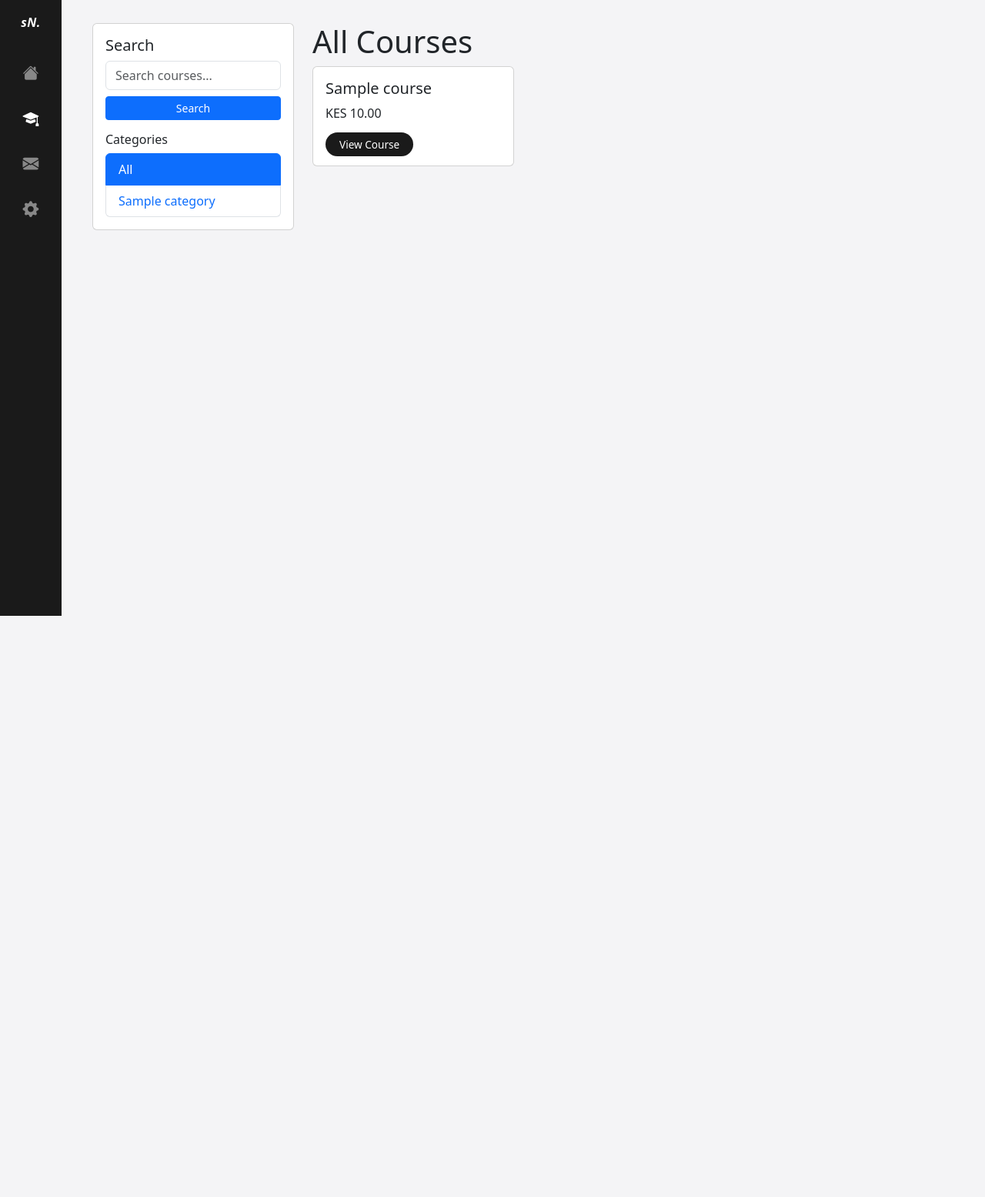
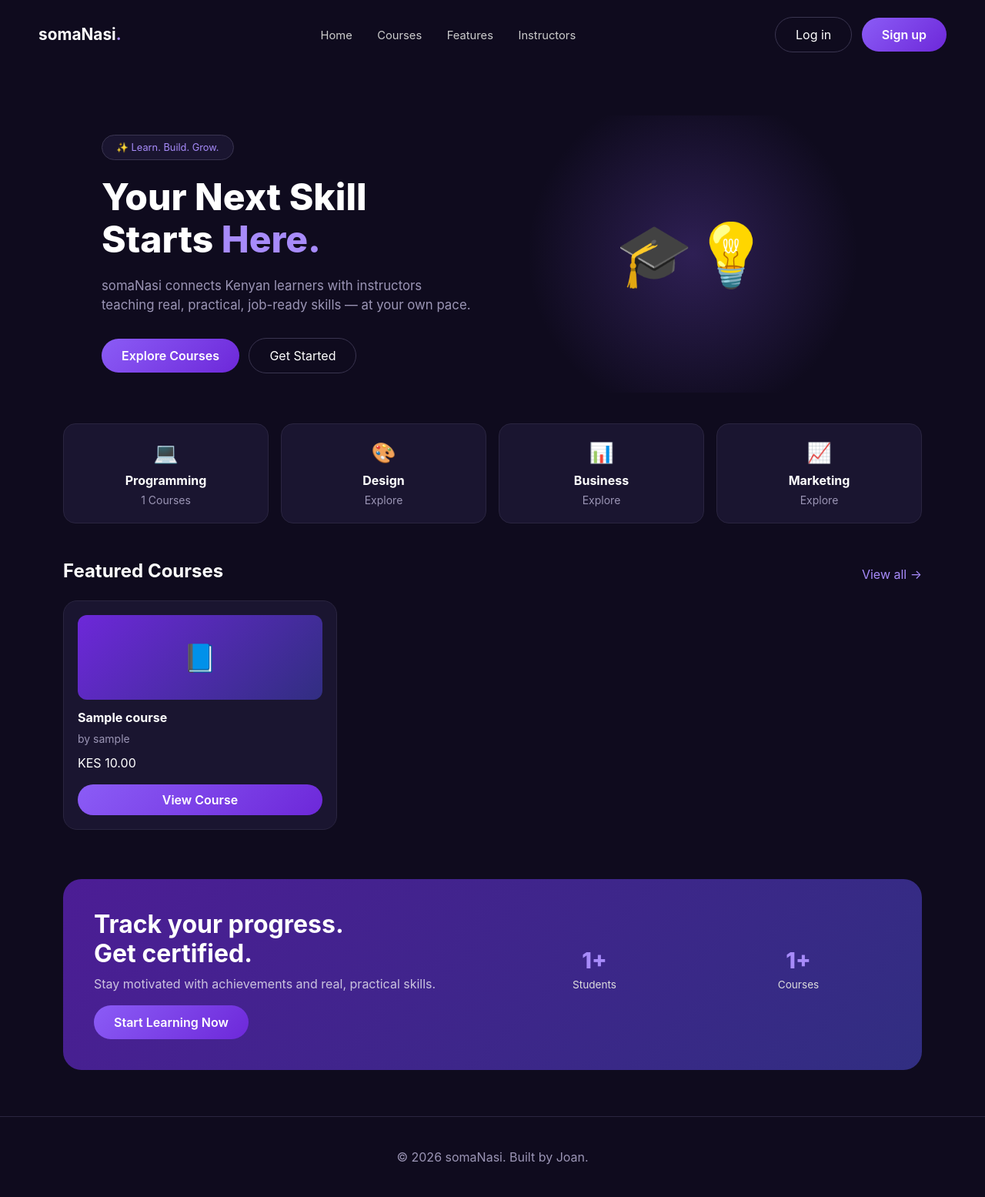
Before and after one commit to JoanMoraro/somaNasi, a Django app: page / in a window 1280 px wide. Shown: the whole page at 77% size. Before the commit the page ends 800 px from the top, so only its background shows below. Run offline with Django 5.2, Linux system fonts and the light colour scheme; tables that the repository leaves empty hold one stand-in row (values such as "Sample post").

Commit message:
Changed theme

```diff
--- a/core/static/core/style.css
+++ b/core/static/core/style.css
@@ -1,46 +1,56 @@
 :root {
-    --dark-sidebar: #1A1A1A;
-    --light-bg: #F4F4F6;
-    --card-bg: #FFFFFF;
-    --accent: #1A1A1A;
+    --bg-dark: #0F0B1E;
+    --card-dark: #1A1530;
+    --card-dark-alt: #211B3D;
+    --purple: #8B5CF6;
+    --purple-light: #A78BFA;
+    --purple-deep: #6D28D9;
+    --text-muted: #9B95B5;
+    --border-dark: #2A2540;
 }
 
 body {
-    background-color: var(--light-bg);
+    background-color: var(--bg-dark);
+    color: #fff;
 }
 
-/* Icon sidebar */
+/* Sidebar */
 .sidebar {
-    background-color: var(--dark-sidebar);
-    width: 80px;
+    background-color: var(--card-dark);
+    width: 100px;
     min-height: 100vh;
     display: flex;
     flex-direction: column;
     align-items: center;
     padding-top: 20px;
+    border-right: 1px solid var(--border-dark);
 }
 
 .sidebar .brand {
     color: #fff;
     font-weight: 700;
-    font-style: italic;
-    font-size: 1.00rem;
-    letter-spacing: 0.5px;
+    font-size: 0.95rem;
     margin-bottom: 40px;
     text-align: center;
-    line-height: 1.2;
-    padding: 0 4px;
+    padding: 0 8px;
 }
 
 .sidebar a {
-    color: #888;
+    color: var(--text-muted);
     font-size: 1.3rem;
-    margin-bottom: 28px;
+    margin-bottom: 22px;
     text-decoration: none;
+    width: 44px;
+    height: 44px;
+    display: flex;
+    align-items: center;
+    justify-content: center;
+    border-radius: 12px;
 }
 
 .sidebar a:hover, .sidebar a.active {
     color: #fff;
+    background: linear-gradient(135deg, var(--purple), var(--purple-deep));
 }
 
 .sidebar .logout-icon {
@@ -135,17 +174,11 @@ body {
     margin-right: 14px;
 }
 
-.course-row h6 {
-    margin-bottom: 0;
-    font-weight: 600;
-}
-
-.course-row small {
-    color: #888;
-}
+.course-row h6 { margin-bottom: 0; font-weight: 600; color: #fff; }
+.course-row small { color: var(--text-muted); }
 
 .btn-dark-pill {
-    background: var(--dark-sidebar);
+    background: linear-gradient(135deg, var(--purple), var(--purple-deep));
     color: #fff;
     border-radius: 30px;
     padding: 6px 18px;
@@ -154,27 +187,63 @@ body {
     text-decoration: none;
 }
 
-.btn-dark-pill:hover {
-    background: #333;
-    color: #fff;
-}
+.btn-dark-pill:hover { color: #fff; opacity: 0.9; }
 
-/* Premium card */
 .premium-card {
-    background: #fff;
     border-radius: 18px;
     padding: 20px;
 }
 
-.premium-card h6 {
-    font-weight: 700;
+.premium-card h6 { font-weight: 700; color: #fff; }
+.premium-card p { color: var(--text-muted); }
+
+/* Journey / progress card */
+.journey-card {
+    background: linear-gradient(135deg, #4C1D95, #312E81);
+    border-radius: 18px;
+    padding: 22px;
+    color: #fff;
 }
 
+.journey-card .percent { font-size: 2rem; font-weight: 800; }
 
-textarea {
-    width: 100%;
+.progress-bar-track {
+    background: rgba(255,255,255,0.15);
+    border-radius: 30px;
+    height: 8px;
+    overflow: hidden;
+}
+
+.progress-bar-fill {
+    background: var(--purple-light);
+    height: 100%;
+    border-radius: 30px;
+}
+
+/* Achievement / mission list */
+.mission-item {
+    display: flex;
+    align-items: center;
+    gap: 10px;
+    padding: 8px 0;
+    color: #ddd;
+    font-size: 0.9rem;
+}
+
+.mission-item i.done { color: #34D399; }
+
+textarea, input[type="text"], input[type="password"], input[type="email"] {
+    background: var(--card-dark-alt) !important;
+    color: #fff !important;
+    border: 1px solid var(--border-dark) !important;
     border-radius: 12px;
-    border: 1px solid #eee;
     padding: 10px;
-    margin-top: 6px;
 }
+
+textarea { width: 100%; margin-top: 6px; }
+
+label { color: #ddd !important; }
+
+.badge.bg-dark { background: var(--card-dark-alt) !important; }
+
+a { color: var(--purple-light); }
--- a/core/templates/core/base.html
+++ b/core/templates/core/base.html
@@ -14,7 +14,7 @@
 <div class="d-flex">
     <!-- Sidebar -->
 <div class="sidebar">
-    <div class="brand">sN.</div>
+    <div class="brand">SomaNasi</div>
     <a href="{% url 'dashboard' %}" class="{% if request.resolver_match.url_name == 'dashboard' %}active{% endif %}"><i class="bi bi-house-fill"></i></a>
     <a href="{% url 'course_list' %}" class="{% if request.resolver_match.url_name == 'course_list' %}active{% endif %}"><i class="bi bi-mortarboard-fill"></i></a>
 
--- /dev/null
+++ b/core/templates/core/home.html
@@ -0,0 +1,259 @@
+{% load static %}
+<!DOCTYPE html>
+<html lang="en">
+<head>
+    <meta charset="UTF-8">
+    <title>somaNasi — Your Next Skill Starts Here</title>
+    <link rel="stylesheet" href="https://cdn.jsdelivr.net/npm/bootstrap@5.3.0/dist/css/bootstrap.min.css">
+    <link rel="stylesheet" href="https://cdn.jsdelivr.net/npm/bootstrap-icons@1.11.3/font/bootstrap-icons.css">
+    <style>
+        :root {
+            --bg-dark: #0F0B1E;
+            --card-dark: #1A1530;
+            --purple: #8B5CF6;
+            --purple-light: #A78BFA;
+            --text-muted: #9B95B5;
+        }
+        body {
+            background: var(--bg-dark);
+            color: #fff;
+            font-family: -apple-system, BlinkMacSystemFont, 'Segoe UI', Roboto, sans-serif;
+        }
+        .navbar-landing {
+            padding: 22px 50px;
+            display: flex;
+            justify-content: space-between;
+            align-items: center;
+        }
+        .navbar-landing .brand {
+            font-weight: 700;
+            font-size: 1.3rem;
+        }
+        .navbar-landing .brand .dot {
+            color: var(--purple-light);
+        }
+        .nav-links a {
+            color: #ccc;
+            text-decoration: none;
+            margin: 0 14px;
+            font-size: 0.92rem;
+        }
+        .nav-links a:hover { color: #fff; }
+        .btn-purple {
+            background: linear-gradient(135deg, var(--purple), #6D28D9);
+            color: #fff;
+            border-radius: 30px;
+            padding: 10px 26px;
+            text-decoration: none;
+            font-weight: 600;
+            border: none;
+            display: inline-block;
+        }
+        .btn-purple:hover { color: #fff; opacity: 0.9; }
+        .btn-ghost {
+            border: 1px solid #3A3550;
+            color: #fff;
+            border-radius: 30px;
+            padding: 10px 26px;
+            text-decoration: none;
+            display: inline-block;
+        }
+        .hero {
+            padding: 60px 50px 40px;
+        }
+        .hero .tag {
+            background: var(--card-dark);
+            border: 1px solid #3A3550;
+            border-radius: 30px;
+            padding: 6px 18px;
+            font-size: 0.8rem;
+            color: var(--purple-light);
+            display: inline-block;
+            margin-bottom: 20px;
+        }
+        .hero h1 {
+            font-size: 3rem;
+            font-weight: 800;
+            line-height: 1.15;
+        }
+        .hero h1 .highlight { color: var(--purple-light); }
+        .hero p.lead-text {
+            color: var(--text-muted);
+            font-size: 1.05rem;
+            max-width: 480px;
+            margin: 20px 0 30px;
+        }
+        .hero-visual {
+            background: radial-gradient(circle at 50% 50%, rgba(139,92,246,0.25), transparent 70%);
+            border-radius: 24px;
+            min-height: 360px;
+            display: flex;
+            align-items: center;
+            justify-content: center;
+            font-size: 5rem;
+        }
+        .category-pill {
+            background: var(--card-dark);
+            border: 1px solid #2A2540;
+            border-radius: 16px;
+            padding: 18px;
+            text-align: center;
+            transition: 0.2s;
+        }
+        .category-pill:hover { border-color: var(--purple); }
+        .category-pill .icon { font-size: 1.6rem; margin-bottom: 8px; }
+        .category-pill h6 { font-weight: 700; margin-bottom: 2px; }
+        .category-pill small { color: var(--text-muted); }
+
+        .section-title {
+            font-weight: 700;
+            font-size: 1.5rem;
+        }
+        .course-card {
+            background: var(--card-dark);
+            border: 1px solid #2A2540;
+            border-radius: 18px;
+            padding: 18px;
+            height: 100%;
+        }
+        .course-card .thumb {
+            height: 110px;
+            border-radius: 12px;
+            background: linear-gradient(135deg, #6D28D9, #312E81);
+            display: flex;
+            align-items: center;
+            justify-content: center;
+            font-size: 2.2rem;
+            margin-bottom: 14px;
+        }
+        .course-card h6 { font-weight: 700; margin-bottom: 4px; }
+        .course-card small.muted { color: var(--text-muted); }
+
+        .stats-banner {
+            background: linear-gradient(135deg, #4C1D95, #312E81);
+            border-radius: 24px;
+            padding: 40px;
+        }
+        .stats-banner h2 { font-weight: 700; }
+        .stats-banner .stat-num { font-size: 1.8rem; font-weight: 800; color: var(--purple-light); }
+        .stats-banner .stat-label { color: #ddd; font-size: 0.85rem; }
+
+        footer {
+            color: var(--text-muted);
+            text-align: center;
+            padding: 40px;
+            margin-top: 60px;
+            border-top: 1px solid #2A2540;
+        }
+    </style>
+</head>
+<body>
+
+<nav class="navbar-landing">
+    <div class="brand">somaNasi<span class="dot">.</span></div>
+    <div class="nav-links d-none d-md-block">
+        <a href="#">Home</a>
+        <a href="{% url 'course_list' %}">Courses</a>
+        <a href="#features">Features</a>
+        <a href="#instructors">Instructors</a>
+    </div>
+    <div>
+        <a href="{% url 'login' %}" class="btn-ghost me-2">Log in</a>
+        <a href="{% url 'signup' %}" class="btn-purple">Sign up</a>
+    </div>
+</nav>
+
+<div class="container">
+    <div class="row hero align-items-center">
+        <div class="col-md-6">
+            <span class="tag">✨ Learn. Build. Grow.</span>
+            <h1>Your Next Skill <br>Starts <span class="highlight">Here.</span></h1>
+            <p class="lead-text">somaNasi connects Kenyan learners with instructors teaching real, practical, job-ready skills — at your own pace.</p>
+            <a href="{% url 'course_list' %}" class="btn-purple me-2">Explore Courses</a>
+            <a href="{% url 'signup' %}" class="btn-ghost">Get Started</a>
+        </div>
+        <div class="col-md-6">
+            <div class="hero-visual">🎓💡</div>
+        </div>
+    </div>
+
+    <div class="row g-3 mb-5">
+        <div class="col-md-3 col-6">
+            <div class="category-pill">
+                <div class="icon">💻</div>
+                <h6>Programming</h6>
+                <small>{{ total_courses }} Courses</small>
+            </div>
+        </div>
+        <div class="col-md-3 col-6">
+            <div class="category-pill">
+                <div class="icon">🎨</div>
+                <h6>Design</h6>
+                <small>Explore</small>
+            </div>
+        </div>
+        <div class="col-md-3 col-6">
+            <div class="category-pill">
+                <div class="icon">📊</div>
+                <h6>Business</h6>
+                <small>Explore</small>
+            </div>
+        </div>
+        <div class="col-md-3 col-6">
+            <div class="category-pill">
+                <div class="icon">📈</div>
+                <h6>Marketing</h6>
+                <small>Explore</small>
+            </div>
+        </div>
+    </div>
+
+    <div class="d-flex justify-content-between align-items-center mb-3">
+        <h3 class="section-title">Featured Courses</h3>
+        <a href="{% url 'course_list' %}" class="text-decoration-none" style="color:var(--purple-light);">View all →</a>
+    </div>
+    <div class="row mb-5">
+        {% for course in featured_courses %}
+        <div class="col-md-4 mb-3">
+            <div class="course-card">
+                <div class="thumb">📘</div>
+                <h6>{{ course.title }}</h6>
+                <small class="muted">by {{ course.instructor.username }}</small>
+                <p class="mt-2 mb-3">KES {{ course.price }}</p>
+                <a href="{% url 'course_detail' course.id %}" class="btn-purple w-100 text-center" style="padding:8px;">View Course</a>
+            </div>
+        </div>
+        {% empty %}
+        <p class="text-muted">No courses yet — check back soon!</p>
+        {% endfor %}
+    </div>
+
+    <div class="stats-banner mb-5">
+        <div class="row align-items-center">
+            <div class="col-md-6">
+                <h2>Track your progress.<br>Get certified.</h2>
+                <p class="text-light opacity-75">Stay motivated with achievements and real, practical skills.</p>
+                <a href="{% url 'signup' %}" class="btn-purple">Start Learning Now</a>
+            </div>
+            <div class="col-md-6">
+                <div class="row text-center">
+                    <div class="col-6 mb-3">
+                        <div class="stat-num">{{ total_students }}+</div>
+                        <div class="stat-label">Students</div>
+                    </div>
+                    <div class="col-6 mb-3">
+                        <div class="stat-num">{{ total_courses }}+</div>
+                        <div class="stat-label">Courses</div>
+                    </div>
+                </div>
+            </div>
+        </div>
+    </div>
+</div>
+
+<footer>
+    &copy; {% now "Y" %} somaNasi. Built by Joan.
+</footer>
+
+</body>
+</html>
--- a/core/urls.py
+++ b/core/urls.py
@@ -2,8 +2,9 @@ from django.urls import path
 from . import views
 
 urlpatterns = [
-    path('', views.course_list, name='course_list'),
-    path('course/<int:course_id>/', views.course_detail, name= 'course_detail'),
+    path('', views.home, name='home'),
+    path('courses/', views.course_list, name='course_list'),
+    path('course/<int:course_id>/', views.course_detail, name='course_detail'),
     path('signup/', views.signup, name='signup'),
     path('enroll/<int:course_id>/', views.enroll, name='enroll'),
     path('course/create/', views.create_course, name='create_course'),
@@ -16,5 +17,4 @@ urlpatterns = [
     path('settings/', views.settings_view, name='settings'),
     path('inbox/', views.inbox, name='inbox'),
     path('message/<int:recipient_id>/', views.send_message, name='send_message'),
-
 ]
--- a/core/views.py
+++ b/core/views.py
@@ -7,6 +7,20 @@ from .mpesa import stk_push
 from django.contrib.auth.forms import PasswordChangeForm
 from django.contrib.auth import update_session_auth_hash
 from django.contrib.auth.models import User
+
+
+
+def home(request):
+    if request.user.is_authenticated:
+        return redirect('dashboard')
+    featured_courses = Course.objects.all()[:3]
+    total_courses = Course.objects.count()
+    total_students = Enrollment.objects.values('student').distinct().count()
+    return render(request, 'core/home.html', {
+        'featured_courses': featured_courses,
+        'total_courses': total_courses,
+        'total_students': total_students,
+    })
 
 
 def course_list(request):
```
Also changed, not shown: other parts of core/static/core/style.css (+46 -17 lines), core/templates/core/dashboard_student.html (+25 -22 lines).
